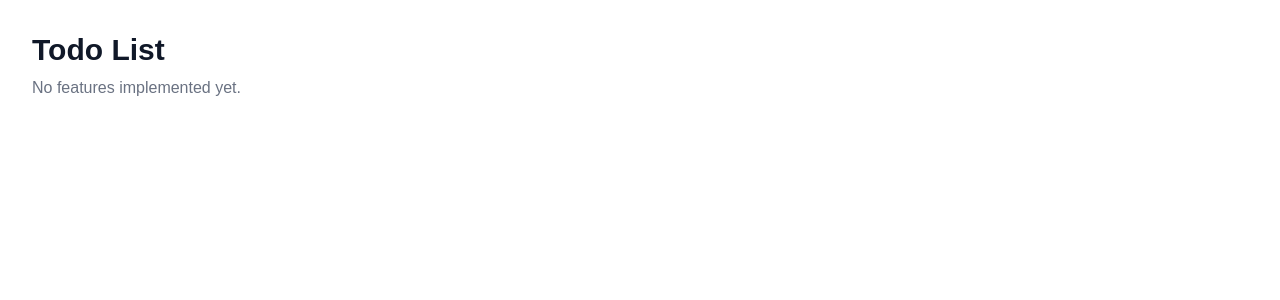
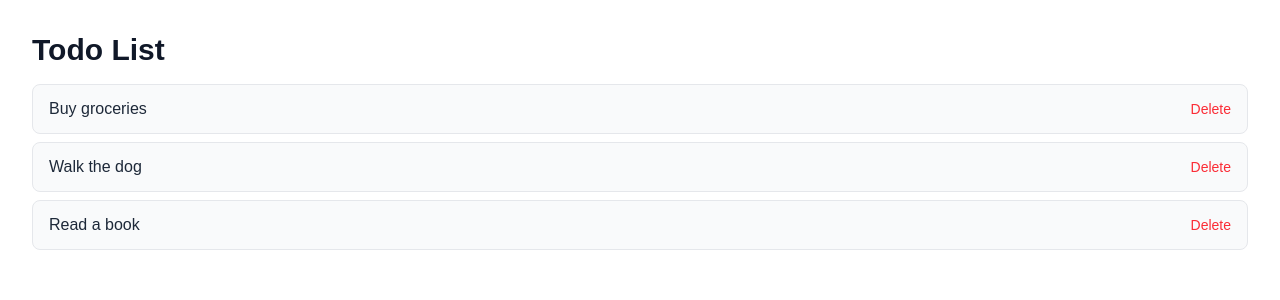
Before and after one commit to illegalcall/todo-app, a Next.js app: page / in a window 1280 px wide. Shown: the top 300 px of the page. Built offline with nearby package versions, Linux system fonts and the light colour scheme.

Commit message:
feat: add todo list with delete button (#3)
Implement a TodoList client component with sample todos and a delete
button on each item that removes it from the list using React state.

Closes #3

```diff
--- /dev/null
+++ b/app/components/TodoList.tsx
@@ -0,0 +1,43 @@
+"use client";
+
+import { useState } from "react";
+
+interface Todo {
+  id: number;
+  text: string;
+}
+
+export default function TodoList() {
+  const [todos, setTodos] = useState<Todo[]>([
+    { id: 1, text: "Buy groceries" },
+    { id: 2, text: "Walk the dog" },
+    { id: 3, text: "Read a book" },
+  ]);
+
+  function deleteTodo(id: number) {
+    setTodos((prev) => prev.filter((todo) => todo.id !== id));
+  }
+
+  return (
+    <ul className="space-y-2 mt-4">
+      {todos.length === 0 && (
+        <li className="text-gray-400 text-sm">No todos yet.</li>
+      )}
+      {todos.map((todo) => (
+        <li
+          key={todo.id}
+          className="flex items-center justify-between bg-gray-50 border border-gray-200 rounded-lg px-4 py-3"
+        >
+          <span className="text-gray-800">{todo.text}</span>
+          <button
+            onClick={() => deleteTodo(todo.id)}
+            aria-label={`Delete "${todo.text}"`}
+            className="ml-4 text-red-500 hover:text-red-700 text-sm font-medium transition-colors"
+          >
+            Delete
+          </button>
+        </li>
+      ))}
+    </ul>
+  );
+}
--- a/app/page.tsx
+++ b/app/page.tsx
@@ -1,8 +1,10 @@
+import TodoList from "./components/TodoList";
+
 export default function Home() {
   return (
     <main className="min-h-screen bg-white p-8">
       <h1 className="text-3xl font-bold text-gray-900 mb-2">Todo List</h1>
-      <p className="text-gray-500">No features implemented yet.</p>
+      <TodoList />
     </main>
   );
 }
```
